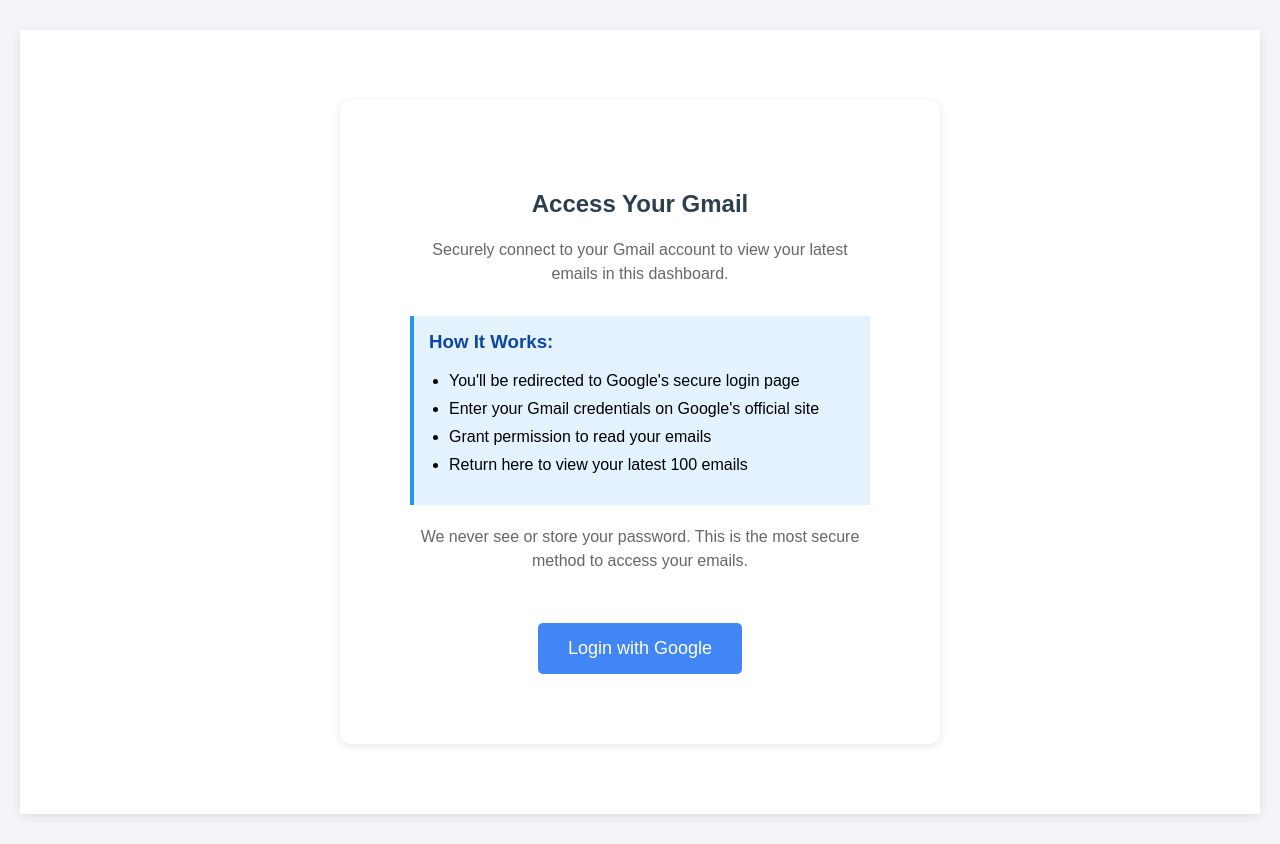
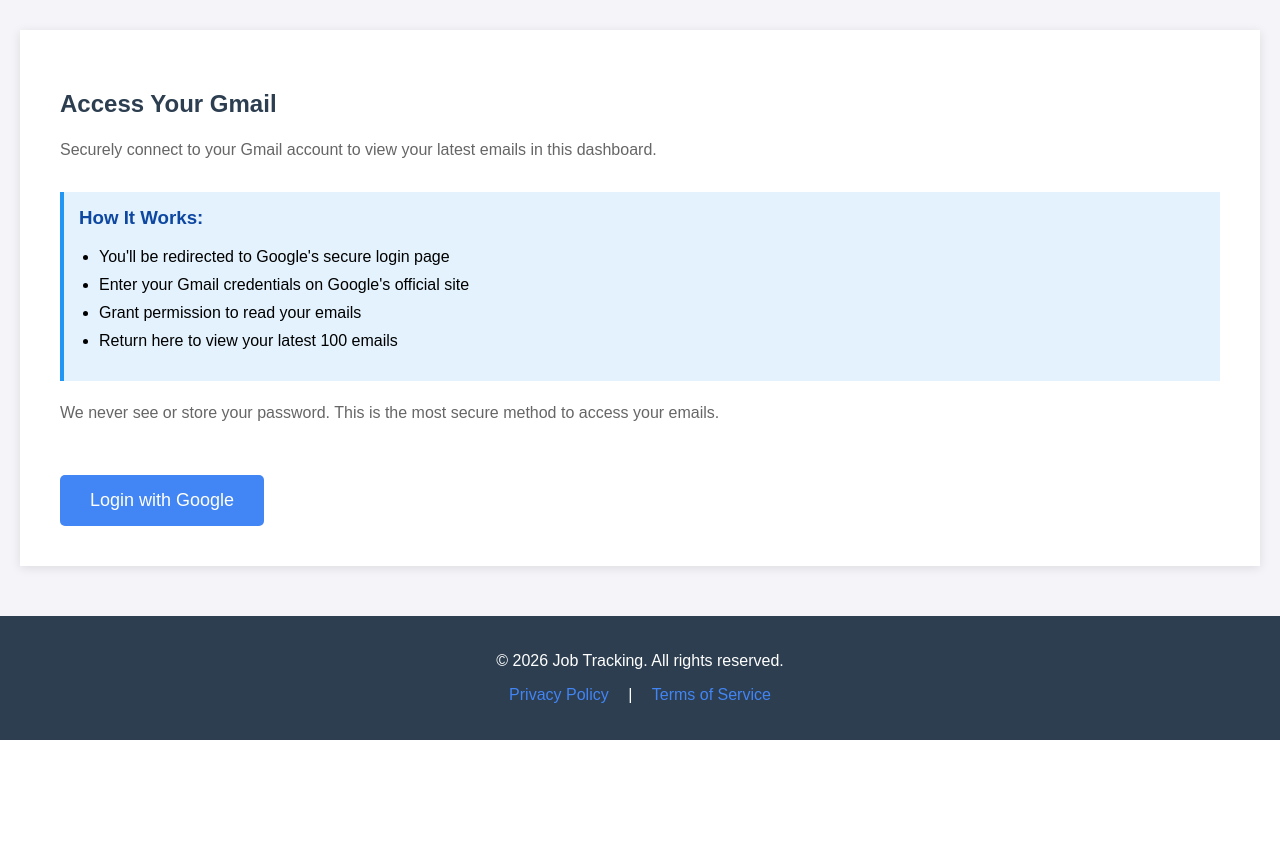
Before and after one commit to Tech-Applywizz-git-account/gmail-render, a Flask app: page / in a window 1280 px wide. Shown: the part 100-944 px from the top of the page. After the commit the page ends 840 px from the top, so only its background shows below. Run offline with Flask 3, Linux system fonts and the light colour scheme.

Commit message:
added privacy policy page

```diff
--- a/templates/index.html
+++ b/templates/index.html
@@ -152,6 +152,24 @@
         .nav-links a:hover {
             text-decoration: underline;
         }
+
+        footer {
+            background-color: #2c3e50;
+            color: white;
+            padding: 20px;
+            text-align: center;
+            margin-top: 50px;
+        }
+
+        footer a {
+            color: #4285f4;
+            text-decoration: none;
+            margin: 0 15px;
+        }
+
+        footer a:hover {
+            text-decoration: underline;
+        }
     </style>
 </head>
 
@@ -210,7 +228,7 @@
         <p>No emails found.</p>
         {% endif %}
         {% else %}
-        <div class="login-container">
+
         <div class="login-form">
             <h2>Access Your Gmail</h2>
             <p>Securely connect to your Gmail account to view your latest emails in this dashboard.</p>
@@ -229,7 +247,7 @@
 
             <a href="/login" class="login-button">Login with Google</a>
         </div>
-        </div>
+
         {% endif %}
     </div>
 
@@ -278,6 +296,14 @@
                 });
         }
     </script>
+
+    <footer>
+        <p>&copy; 2026 Job Tracking. All rights reserved.</p>
+        <p>
+            <a href="/privacy-policy">Privacy Policy</a> |
+            <a href="/terms-of-service">Terms of Service</a>
+        </p>
+    </footer>
 </body>
 
 </html>
```
Lines whose indentation alone changed are shown as unchanged.
